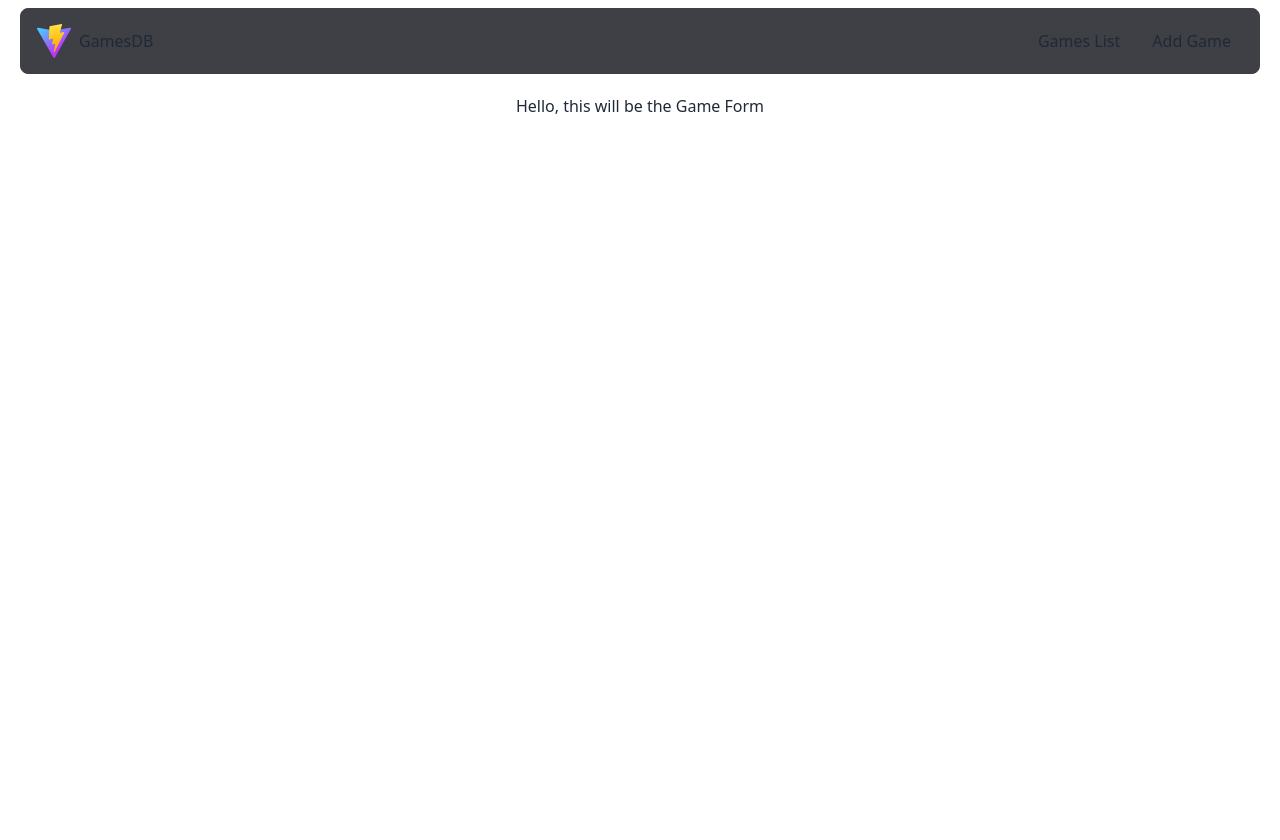
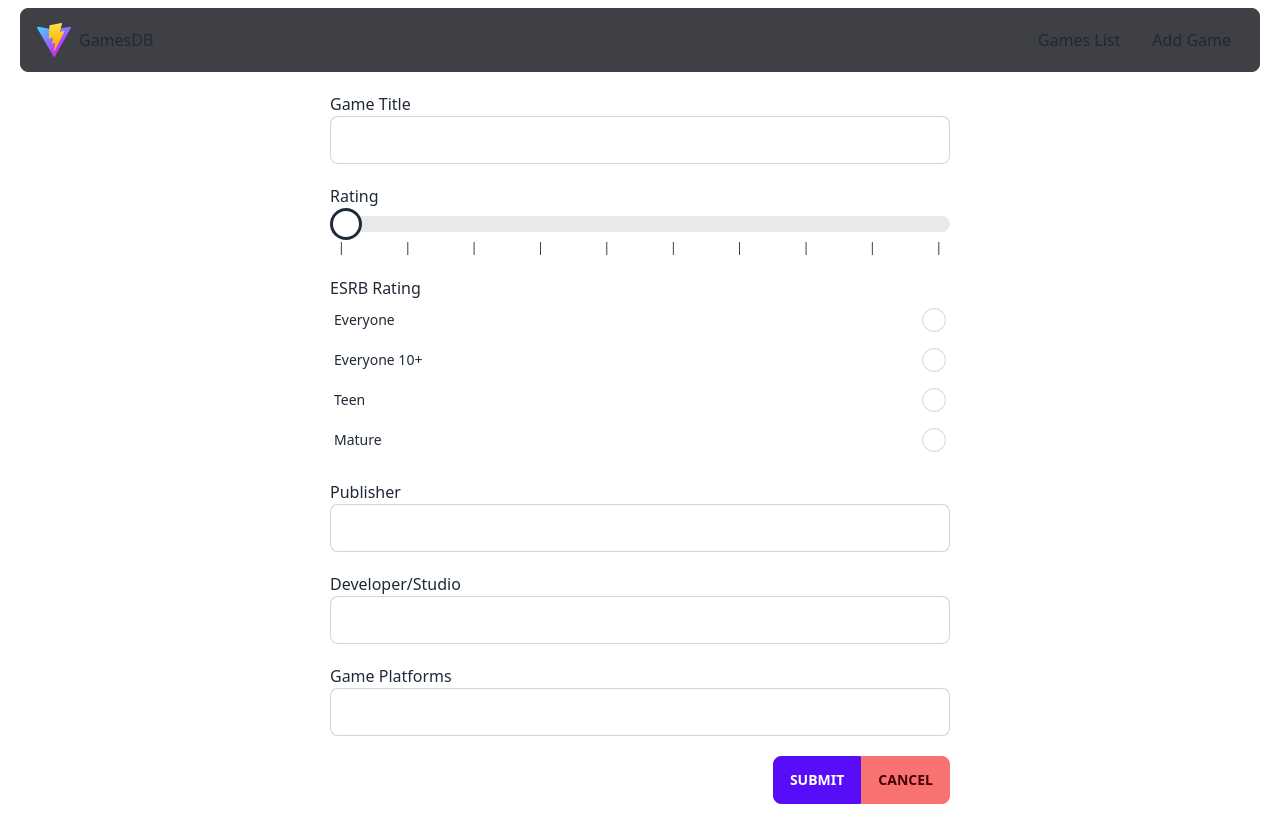
Before and after one commit to tholhubner/games-mern-tutorial, a React (Vite) app in the folder client/: page /games/create in a window 1280 px wide. Built offline with nearby package versions, Linux system fonts and the light colour scheme.

Commit message:
form started, mostly complete. ESRB is a nice list of radio options. Only item left is to convert platforms into a list of radio options.

```diff
--- a/client/src/pages/GamesForm.jsx
+++ b/client/src/pages/GamesForm.jsx
@@ -1,8 +1,181 @@
-import React from "react"
+import React, { useEffect, useState } from "react"
+import api from "../api"
+import { useParams } from "react-router-dom"
 
 const GamesForm = () => {
+	const { id } = useParams()
+	const [title, setTitle] = useState("")
+	const [rating, setRating] = useState(0)
+	const [esrb, setEsrb] = useState("")
+	const [publisher, setPublisher] = useState("")
+	const [developer, setDeveloper] = useState("")
+	const [platform, setPlaform] = useState("")
+	const [loading, setLoading] = useState(false)
+
+	const onSubmitHandler = async () => {
+		setLoading(true)
+		if (title, rating, esrb, publisher, developer, platform) {
+			let platformArray = []
+			platform.split(",").forEach(item => platformArray.push(String(item).trim()))
+			const payload = { title, rating, esrb, publisher, developer, platformArray }
+			console.log("Ready, ", payload)
+			if (id) {
+				await api.updateGameById(id, payload)
+					.then(res => {
+						window.alert("Game updated successfully")
+						window.location.href = "/games"
+					})
+			} else {
+				await api.insertGame(payload)
+					.then(res => {
+						window.alert("Game created successfully")
+						setTitle("")
+						setRating(0)
+						setEsrb("")
+						setPublisher("")
+						setDeveloper("")
+						setPlaform("")
+						setLoading(false)
+					})
+			}
+		} else {
+			setLoading(false)
+		}
+	}
+
+	useEffect(() => {
+		async function getGameById() {
+			if (id) {
+				const game = await api.getGameById(id)
+				if (game) {
+					console.log(game)
+					setTitle(game.data.values.name)
+					setRating(game.data.values.rating)
+					setEsrb(game.data.values.esrb)
+					setPublisher(game.data.values.esrb)
+					setDeveloper(game.data.values.developer)
+					setPlaform(game.data.values.platform.join(", "))
+				}
+			}
+		}
+		getGameById()
+	}, [])
+
 	return (
-		<p>Hello, this will be the Game Form</p>
+		<div className="form-control w-1/2">
+			<label>Game Title</label>
+			<input
+				type="text"
+				className="input input-bordered mb-5"
+				value={title}
+				onChange={(event) => setTitle(event.target.value)}
+			/>
+			<label>Rating</label>
+			<input
+				type="range"
+				min="0"
+				max="10"
+				step="0.1"
+				value={rating}
+				className="range range-lg"
+				onChange={(event) => setRating(event.target.value)}
+			/>
+			<div className="w-full flex justify-between text-xs px-2 mb-5">
+				<span>|</span>
+				<span>|</span>
+				<span>|</span>
+				<span>|</span>
+				<span>|</span>
+				<span>|</span>
+				<span>|</span>
+				<span>|</span>
+				<span>|</span>
+				<span>|</span>
+			</div>
+			<label>ESRB Rating</label>
+			<div className="form-control">
+				<label className="label cursor-pointer">
+					<span className="label-text">Everyone</span>
+					<input
+						type="radio"
+						name="radio-10"
+						className="radio checked:bg-green-500"
+						checked={esrb === "Everyone"}
+						onChange={() => setEsrb("Everyone")}
+					/>
+				</label>
+			</div>
+			<div className="form-control">
+				<label className="label cursor-pointer">
+					<span className="label-text">Everyone 10+</span>
+					<input
+						type="radio"
+						name="radio-10"
+						className="radio checked:bg-blue-500"
+						checked={esrb === "E10+"}
+						onChange={() => setEsrb("E10+")}
+					/>
+				</label>
+			</div>
+			<div className="form-control">
+				<label className="label cursor-pointer">
+					<span className="label-text">Teen</span>
+					<input
+						type="radio"
+						name="radio-10"
+						className="radio checked:bg-yellow-500"
+						checked={esrb === "Teen"}
+						onChange={() => setEsrb("Teen")}
+					/>
+				</label>
+			</div>
+			<div className="form-control mb-5">
+				<label className="label cursor-pointer">
+					<span className="label-text">Mature</span>
+					<input
+						type="radio"
+						name="radio-10"
+						className="radio checked:bg-red-500"
+						checked={esrb === "Mature"}
+						onChange={() => setEsrb("Mature")}
+					/>
+				</label>
+			</div>
+			<label>Publisher</label>
+			<input
+				type="text"
+				className="input input-bordered mb-5"
+				value={publisher}
+				onChange={(event) => setPublisher(event.target.value)}
+			/>
+			<label>Developer/Studio</label>
+			<input
+				type="text"
+				className="input input-bordered mb-5"
+				value={developer}
+				onChange={(event) => setDeveloper(event.target.value)}
+			/>
+			<label>Game Platforms</label>
+			<input
+				type="text"
+				className="input input-bordered mb-5"
+				value={platform}
+				onChange={(event) => setPlaform(event.target.value)}
+			/>
+			<div className="btn-group justify-end">
+				<button
+					className={
+						loading ?
+						(id ? "btn btn-secondary loading" : "btn btn-primary loading") :
+						(id ? "btn btn-secondary" : "btn btn-primary")
+					}
+					onClick={() => onSubmitHandler()}
+				>
+					{ id ? "Update" : "Submit" }
+				</button>
+				<button className="btn btn-error" onClick={() => window.location.href = "/games"}>Cancel</button>
+			</div>
+		</div>
 	)
 }
 
```
Also changed, not shown: 1 other file (tests, documents, lock files or other folders).
